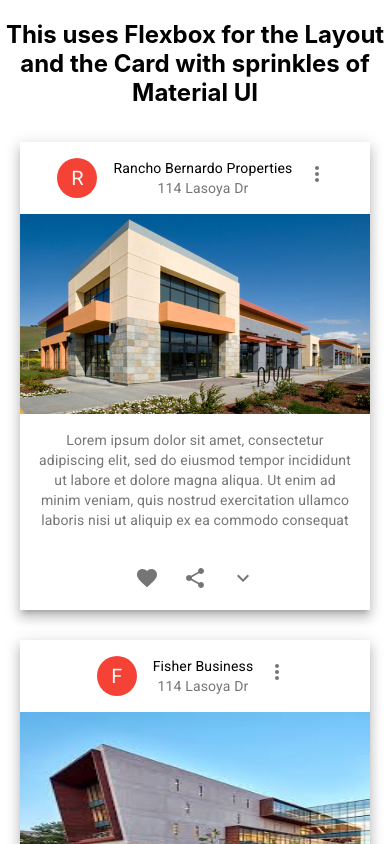
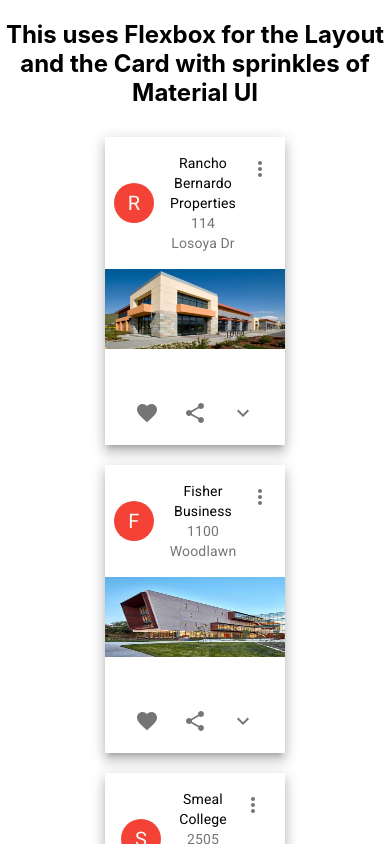
Before and after one commit to fidoogle/gsap-lessons, a React (Create React App) app: page / in a window 390 px wide. Shown: the top 844 px of the page. Built offline with nearby package versions, Linux system fonts and the light colour scheme.

Commit message:
make cards smaller on phones

```diff
--- a/src/App.scss
+++ b/src/App.scss
@@ -48,3 +48,36 @@
   opacity: 0;
   z-index: 200;
 }
+
+.flex-card {
+  width: 350px;
+  margin: 15px;
+  display: flex;
+  flex-direction: column;
+  flex-wrap: nowrap;
+  justify-content: flex-start;
+  align-items: center;
+  box-shadow: 0px 5px 5px -3px rgba(0,0,0,0.2), 0px 8px 10px 1px rgba(0,0,0,0.14), 0px 3px 14px 2px rgba(0,0,0,0.12);
+}
+
+.property-image {
+  width: 100%;
+  height: 200px;
+  cursor: pointer;
+}
+
+
+@media screen and (max-width: 768px) {
+  .flex-card {
+    width: 180px;
+    margin: 10px;
+  }
+  .property-image {
+    width: 100%;
+    height: 80px;
+    cursor: pointer;
+  }
+  .notes {
+    display: none;
+  }
+}
--- a/src/sample-card-flex.js
+++ b/src/sample-card-flex.js
@@ -39,16 +39,6 @@ const useStyles = makeStyles(theme => ({
     avatar: {
         backgroundColor: red[500],
     },
-    flexContainer: {
-        width: '350px',
-        margin: '15px',
-        display: 'flex',
-        flexDirection: 'column',
-        flexWrap: 'nowrap',
-        justifyContent: 'flex-start',
-        alignItems: 'center',
-        boxShadow: '0px 5px 5px -3px rgba(0,0,0,0.2), 0px 8px 10px 1px rgba(0,0,0,0.14), 0px 3px 14px 2px rgba(0,0,0,0.12)'
-    }
 }));
 
 gsap.registerPlugin(ScrollToPlugin);
@@ -122,11 +112,11 @@ export default function SampleCard(props) {
     return (
         <div>
 
-        <div className={classes.flexContainer}>
+        <div className="flex-card">
             <CardHeader ref={el => { oneTitle = el }}
                 avatar={
                     <Avatar aria-label="recipe" className={classes.avatar}>
-                        {props.name.charAt(0)}
+                        {props.property.name.charAt(0)}
                     </Avatar>
                 }
                 action={
@@ -134,20 +124,18 @@ export default function SampleCard(props) {
                         <MoreVertIcon />
                     </IconButton>
                 }
-                title={props.name}
-                subheader="114 Lasoya Dr"
+                title={props.property.name}
+                subheader={props.property.address}
             />
 
             <img src={`/property${props.index}.jpg`}
-                width="100%"
-                height="200"
-                alt="Rancho Bernardo Properties"
+                className="property-image"
+                alt={props.name}
                 ref={el => { oneImage = el }}
                 onClick={handleCardExpandClick}
-                style={{cursor: 'pointer'}}
                 />
             <CardContent>
-                <Typography variant="body2" color="textSecondary" component="p">
+                <Typography variant="body2" color="textSecondary" component="p" className="notes">
                     Lorem ipsum dolor sit amet, consectetur adipiscing elit, sed do eiusmod tempor incididunt ut labore et dolore magna aliqua. Ut enim ad minim veniam, quis nostrud exercitation ullamco laboris nisi ut aliquip ex ea commodo consequat
                 </Typography>
             </CardContent>
--- a/src/tile-flex.js
+++ b/src/tile-flex.js
@@ -21,26 +21,46 @@ const useStyles = makeStyles(theme => ({
 }));
 
 const properties = [
-    {name: 'Rancho Bernardo Properties'},
-    {name: 'Fisher Business'},
-    {name: 'Smeal College'},
-    {name: 'Facilities at Haas'},
-    {name: 'Henry Company'},
-    {name: 'GNT Realty Partners'},
-    {name: 'UWF College of Business'},
-    {name: 'Arcadia Business Park'},
-    {name: 'UTSA College of Business'},
-    {name: 'Pacific Point at Douglas'},
-    {name: 'CA Commercial'},
-    {name: 'Herbert Hugo'},
-    {name: 'Spears Business'},
-    {name: 'McCombs Business School'},
-    {name: 'Livingston Rutgers'},
-    {name: 'Diller Scofidio'},
-    {name: 'Darla Moore School'},
-    {name: 'Orson West Partners'},
-    {name: 'Bradford Property Mgmt'},
-    {name: 'Quartz Realty Group'},
+    {name: 'Rancho Bernardo Properties',
+    address: '114 Losoya Dr'},
+    {name: 'Fisher Business',
+    address: '1100 Woodlawn'},
+    {name: 'Smeal College',
+    address: '2505 Loop 410W'},
+    {name: 'Facilities at Haas',
+    address: '181611 Stone Oak Pkwy'},
+    {name: 'Henry Company',
+    address: '110 Houston St'},
+    {name: 'GNT Realty Partners',
+    address: '3434 Babcock'},
+    {name: 'UWF College of Business',
+    address: '3500 Hildebrand'},
+    {name: 'Arcadia Business Park',
+    address: '23230 Hwy 151'},
+    {name: 'UTSA College of Business',
+    address: '9000 Fredericksburg Rd'},
+    {name: 'Pacific Point at Douglas',
+    address: '4500 Culebra Rd'},
+    {name: 'CA Commercial',
+    address: '4004 Rigsby'},
+    {name: 'Herbert Hugo',
+    address: '7800 Wurzbach'},
+    {name: 'Spears Business',
+    address: '894500 Blanco Rd'},
+    {name: 'McCombs Business School',
+    address: '7600 Potranco Rd'},
+    {name: 'Livingston Rutgers',
+    address: '3003 SW Military Dr'},
+    {name: 'Diller Scofidio',
+    address: '2000 Goliad Rd'},
+    {name: 'Darla Moore School',
+    address: '56005 Commerce Ave'},
+    {name: 'Orson West Partners',
+    address: '4399 Walzem Rd'},
+    {name: 'Bradford Property Mgmt',
+    address: '1100 Nacogdoches Rd'},
+    {name: 'Quartz Realty Group',
+    address: '56000 San Pedro Ave'},
 ]
 
 export default function FullWidthGrid(props) {
@@ -49,7 +69,7 @@ export default function FullWidthGrid(props) {
     return (
         <div className={classes.flexContainer}>
             {properties.map((o, index) => (
-                <SampleCardFlex name={o.name} key={o.name} index={index}/>
+                <SampleCardFlex property={o} key={o.name} index={index}/>
             ))}
         </div>
     );
```
